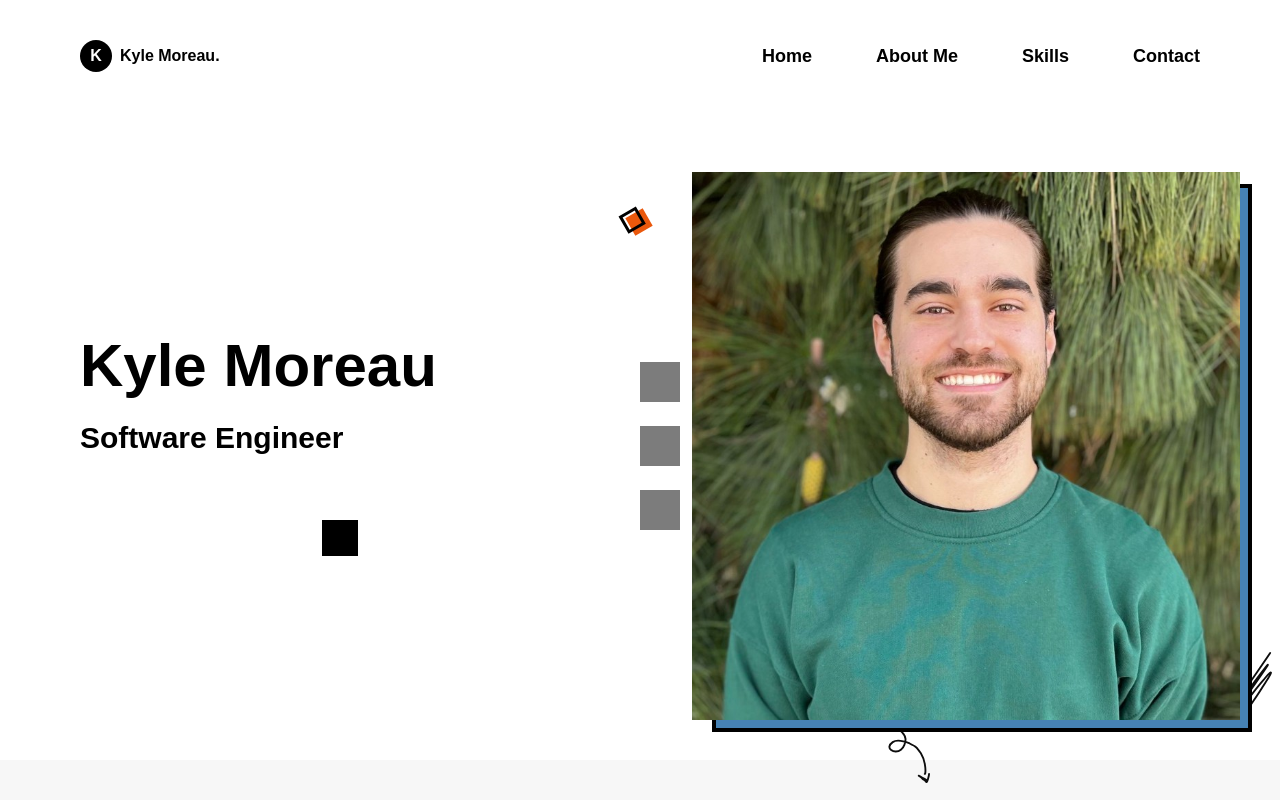
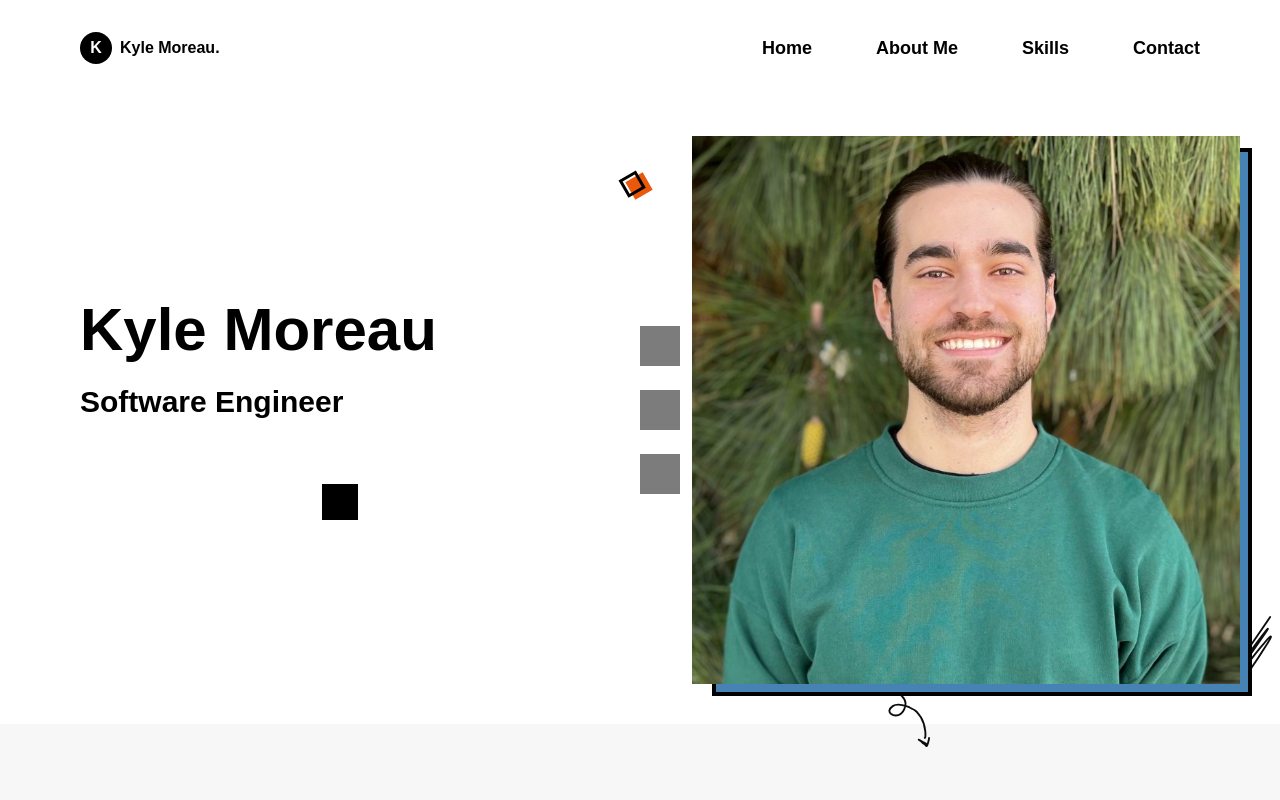
Before and after one commit to notkylemoreau98/24-portfolio, a React (Create React App) app: page / in a window 1280 px wide. Shown: the top 800 px of the page. Built offline with nearby package versions, Linux system fonts and the light colour scheme; some icons are missing.

Commit message:
Decrease white space in hero

```diff
--- a/src/components/Header/index.jsx
+++ b/src/components/Header/index.jsx
@@ -29,7 +29,7 @@ const Header = () => {
         isScrolled && 'shadow-md opacity-[98%]'
       }`}
     >
-      <div className='relative h-20 md:h-28 flex justify-between items-center w-100 px-5 md:px-10 lg:px-20'>
+      <div className='relative h-20 md:h-24 flex justify-between items-center w-100 px-5 md:px-10 lg:px-20'>
         <a
           className='flex items-center font-semibold'
           style={{ columnGap: '0.5rem' }}
--- a/src/components/Home/Hero/index.jsx
+++ b/src/components/Home/Hero/index.jsx
@@ -10,7 +10,7 @@ import '../../../App.css';
 
 const Hero = () => {
   return (
-    <section className='pt-5 p-10 ' id='home'>
+    <section className='pt-0 p-10 ' id='home'>
       <div className='max-w-[1250px] block mx-auto'>
         <div className='flex flex-col-reverse md:flex-row justify-center md:mt-10'>
           <div className='flex flex-col justify-center text-xl flex-1'>
```
